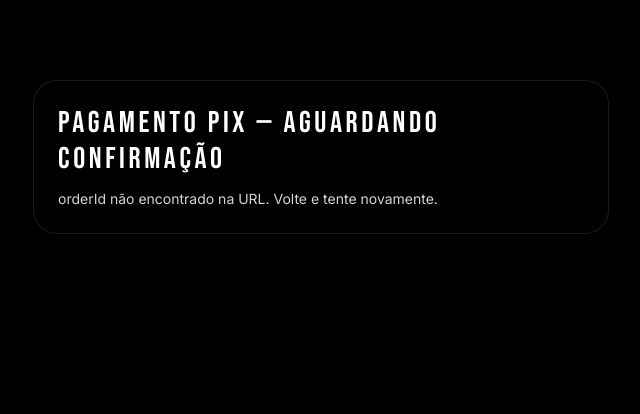
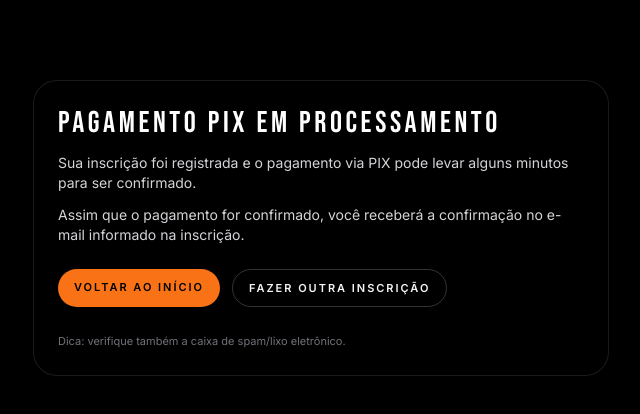
Before and after one commit to Niltinho77/titans-race-landing, a Next.js app: page /checkout/pendente in a window 1280 px wide. Shown: the top 414 px of the page, without its empty margins (319-959 px from the left). Built offline with nearby package versions, Linux system fonts and the light colour scheme.

Commit message:
deixando simples

```diff
--- a/src/app/api/checkout/start-mp/route.ts
+++ b/src/app/api/checkout/start-mp/route.ts
@@ -258,7 +258,7 @@
 
         back_urls: {
           success: `${siteUrl}/checkout/sucesso?orderId=${order.id}`,
-          pending: `${siteUrl}/checkout/pendente?orderId=${order.id}`,
+          pending: `${siteUrl}/checkout/pendente`,
           failure: `${siteUrl}/checkout/falha?orderId=${order.id}`,
 
           },
--- a/src/app/checkout/pendente/page.tsx
+++ b/src/app/checkout/pendente/page.tsx
@@ -1,19 +1,46 @@
 // app/checkout/pendente/page.tsx
-import { Suspense } from "react";
-import PendenteClient from "./PendenteClient";
+import Link from "next/link";
 
 export const dynamic = "force-dynamic";
 
 export default function PendentePage() {
   return (
-    <Suspense
-      fallback={
-        <main className="min-h-screen bg-black pt-20 pb-24 px-4 flex items-center justify-center text-zinc-200">
-          <p>Carregando status do pagamento...</p>
-        </main>
-      }
-    >
-      <PendenteClient />
-    </Suspense>
+    <main className="min-h-screen bg-black pt-20 pb-24 px-4">
+      <div className="mx-auto max-w-xl rounded-3xl border border-white/10 bg-black/70 p-6 text-sm text-zinc-200">
+        <h1 className="heading-adventure text-2xl text-white md:text-3xl mb-3">
+          Pagamento PIX em processamento
+        </h1>
+
+        <p className="text-zinc-300">
+          Sua inscrição foi registrada e o pagamento via PIX pode levar alguns minutos para
+          ser confirmado.
+        </p>
+
+        <p className="mt-3 text-zinc-300">
+          Assim que o pagamento for confirmado, você receberá a confirmação no e-mail informado
+          na inscrição.
+        </p>
+
+        <div className="mt-6 flex flex-wrap gap-3">
+          <Link
+            href="/#inicio"
+            className="rounded-full bg-orange-500 px-4 py-2 text-[11px] font-semibold uppercase tracking-[0.18em] text-black"
+          >
+            Voltar ao início
+          </Link>
+
+          <Link
+            href="/checkout"
+            className="rounded-full border border-white/20 px-4 py-2 text-[11px] font-semibold uppercase tracking-[0.18em] text-zinc-100 hover:bg-white/5"
+          >
+            Fazer outra inscrição
+          </Link>
+        </div>
+
+        <p className="mt-6 text-[11px] text-zinc-500">
+          Dica: verifique também a caixa de spam/lixo eletrônico.
+        </p>
+      </div>
+    </main>
   );
 }
```
